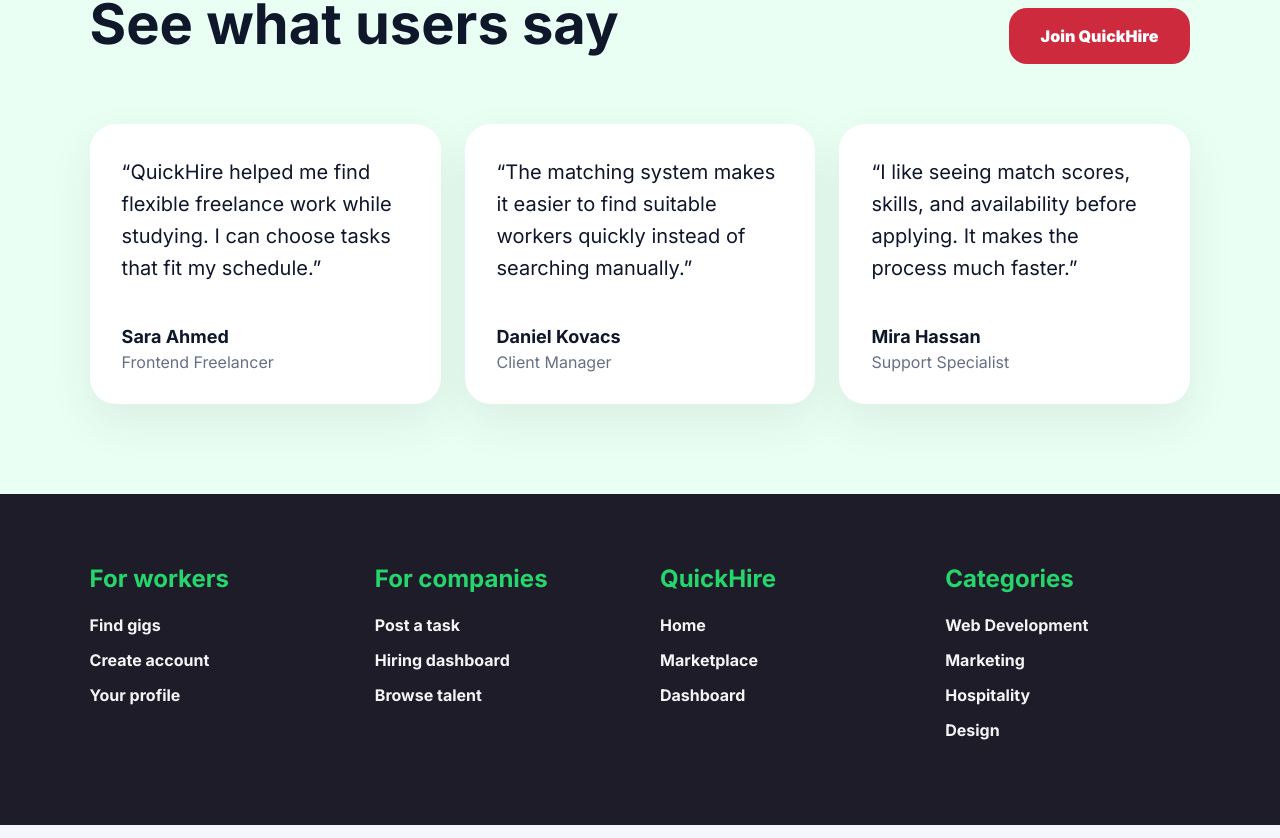
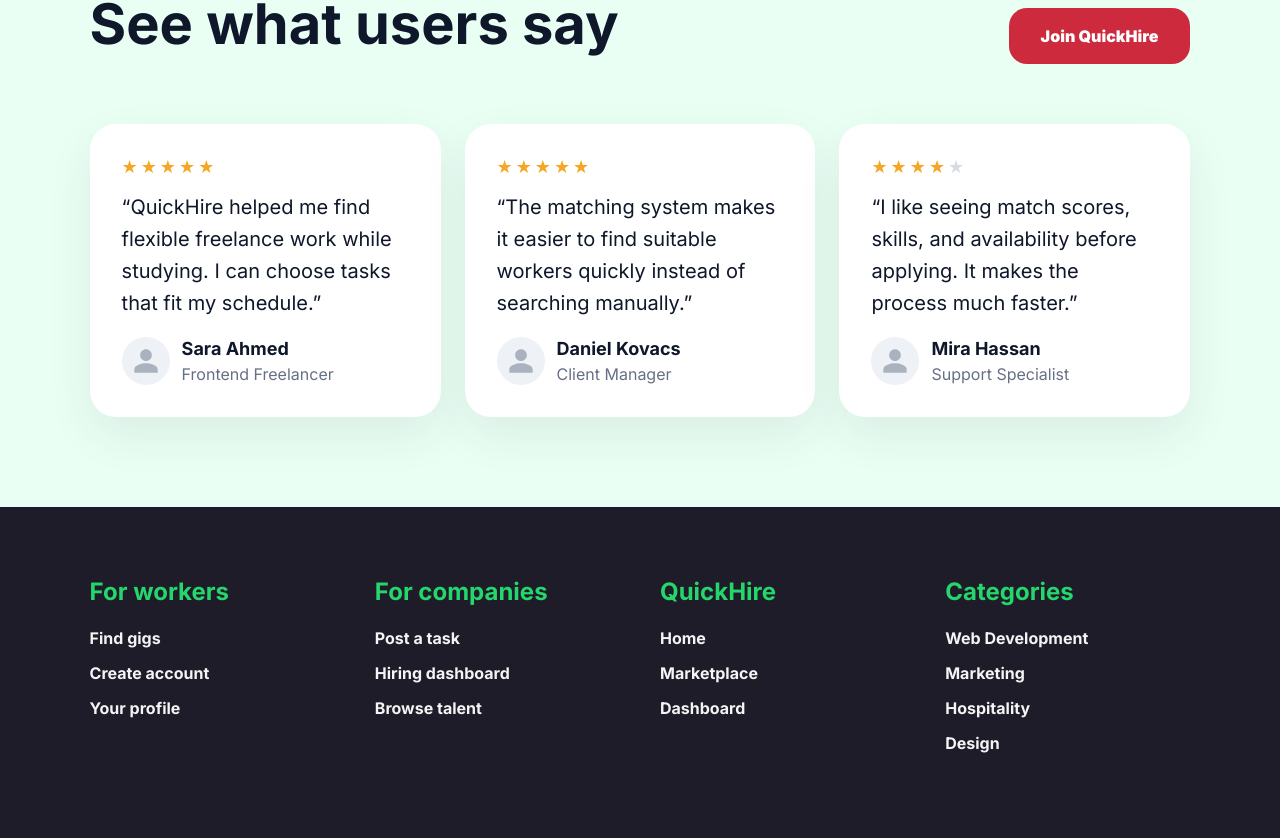
Before and after one commit to mustafa-hamdan05/QuickHire_Thesis, a React (Vite) app in the folder frontend/: page / in a window 1280 px wide. Shown: the part 3257-4095 px from the top of the page. Built offline with nearby package versions, Linux system fonts and the light colour scheme; no server answers.

Commit message:
Add star ratings and avatar to testimonials

```diff
--- a/frontend/src/App.jsx
+++ b/frontend/src/App.jsx
@@ -75,9 +75,9 @@
   const skillsOf = (csv) => String(csv || "").split(",").map((s) => s.trim()).filter(Boolean);
 
   const testimonials = [
-    { text: "QuickHire helped me find flexible freelance work while studying. I can choose tasks that fit my schedule.", name: "Sara Ahmed", role: "Frontend Freelancer" },
-    { text: "The matching system makes it easier to find suitable workers quickly instead of searching manually.", name: "Daniel Kovacs", role: "Client Manager" },
-    { text: "I like seeing match scores, skills, and availability before applying. It makes the process much faster.", name: "Mira Hassan", role: "Support Specialist" },
+      { text: "QuickHire helped me find flexible freelance work while studying. I can choose tasks that fit my schedule.", name: "Sara Ahmed", role: "Frontend Freelancer", rating: 5 },
+      { text: "The matching system makes it easier to find suitable workers quickly instead of searching manually.", name: "Daniel Kovacs", role: "Client Manager", rating: 5 },
+      { text: "I like seeing match scores, skills, and availability before applying. It makes the process much faster.", name: "Mira Hassan", role: "Support Specialist", rating: 4 },
     ];
 
   return (
@@ -246,8 +246,21 @@
         <div className="testimonialGrid">
                   {testimonials.map((item) => (
                     <div className="testimonialCard" key={item.name}>
+                      <div className="stars" aria-label={`${item.rating} out of 5`}>
+                        <span className="starsFull">{"★".repeat(item.rating)}</span>
+                        <span className="starsEmpty">{"★".repeat(5 - item.rating)}</span>
+                      </div>
+
                       <p>“{item.text}”</p>
+
+                      <div className="testimonialAuthor">
+                        <div className="avatarBlank">
+                          <svg viewBox="0 0 24 24" aria-hidden="true">
+                            <path d="M12 12c2.7 0 5-2.3 5-5s-2.3-5-5-5-5 2.3-5 5 2.3 5 5 5zm0 2c-3.3 0-10 1.7-10 5v3h20v-3c0-3.3-6.7-5-10-5z" />
+                          </svg>
+                        </div>
                         <div><strong>{item.name}</strong><span>{item.role}</span></div>
+                      </div>
                     </div>
                   ))}
                 </div>
--- a/frontend/src/style.css
+++ b/frontend/src/style.css
@@ -1556,3 +1556,28 @@
 @media (max-width: 900px) {
   .statsBand, .howSteps { grid-template-columns: 1fr 1fr; }
 }
+/* Testimonial stars + blank avatar */
+.testimonialCard .stars {
+  font-size: 18px;
+  letter-spacing: 3px;
+  margin-bottom: 14px;
+}
+.testimonialCard .stars .starsFull { color: #f5a623; }
+.testimonialCard .stars .starsEmpty { color: #d7dbe2; }
+
+.testimonialAuthor {
+  display: flex;
+  align-items: center;
+  gap: 12px;
+  margin-top: 18px;
+}
+.avatarBlank {
+  width: 48px;
+  height: 48px;
+  flex: 0 0 48px;
+  border-radius: 50%;
+  background: #eef1f6;
+  display: grid;
+  place-items: center;
+}
+.avatarBlank svg { width: 28px; height: 28px; fill: #aab2bf; }
```
Lines whose indentation alone changed are shown as unchanged.
